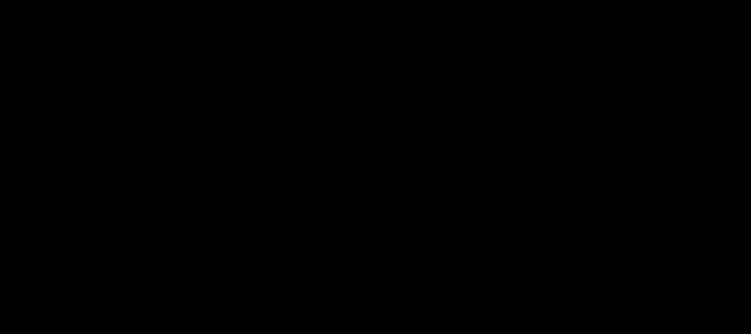
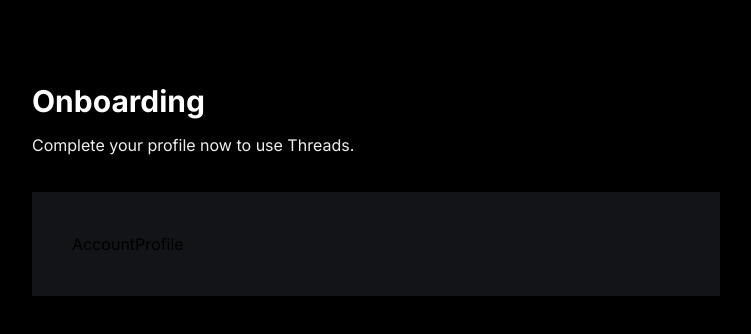
Before and after one commit to Levi9111/next-threads, a Next.js app: page /onboarding in a window 1280 px wide. Shown: the top 334 px of the page, without its empty margins (264-1015 px from the left). Built offline with nearby package versions, Linux system fonts and the light colour scheme; no server answers.

Commit message:
account profile file in the form section initiated

```diff
--- a/app/(auth)/onboarding/page.tsx
+++ b/app/(auth)/onboarding/page.tsx
@@ -1,5 +1,30 @@
+import AccountProfile from '@/app/Components/forms/AccountProfile';
+import { currentUser } from '@clerk/nextjs';
+
 async function Page() {
-  return <div>Onboarding</div>;
+  const user = await currentUser();
+
+  const userInfo = {};
+  const userData = {
+    id: user?.id,
+    objectId: userInfo?._id,
+    userName: userInfo?.username || user?.username,
+    name: userInfo?.name || user?.firstName || '',
+    bio: userInfo?.bio || '',
+    image: userInfo?.image || user?.imageUrl,
+  };
+
+  return (
+    <main className="flex flex-col justify-start mx-auto max-w-3xl px-10 py-20">
+      <h1 className="head-text">Onboarding</h1>
+      <p className="mt-3 text-base-regular text-light-2">
+        Complete your profile now to use Threads.
+      </p>
+      <section className="mt-9 bg-dark-2 p-10">
+        <AccountProfile />
+      </section>
+    </main>
+  );
 }
 
 export default Page;
--- /dev/null
+++ b/app/Components/forms/AccountProfile.tsx
@@ -0,0 +1,7 @@
+import React from 'react';
+
+function AccountProfile() {
+  return <div>AccountProfile</div>;
+}
+
+export default AccountProfile;
```
